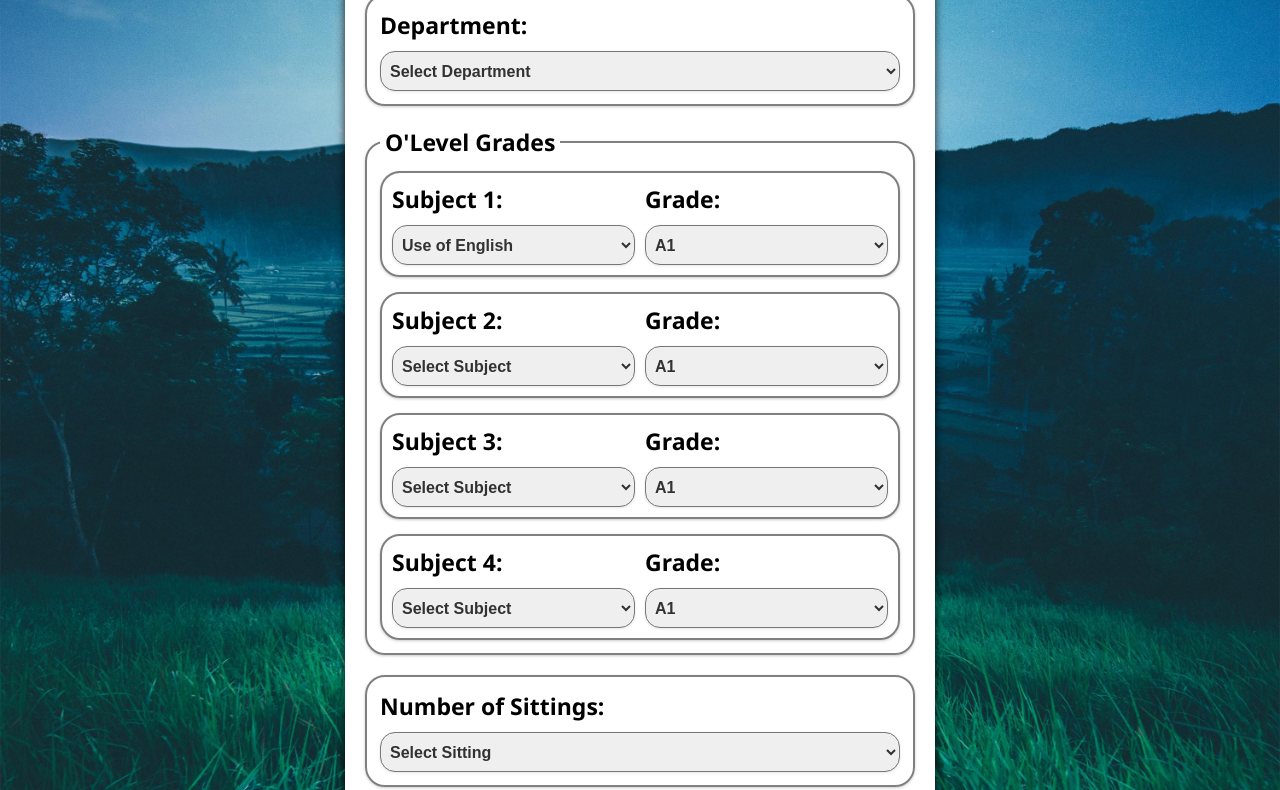
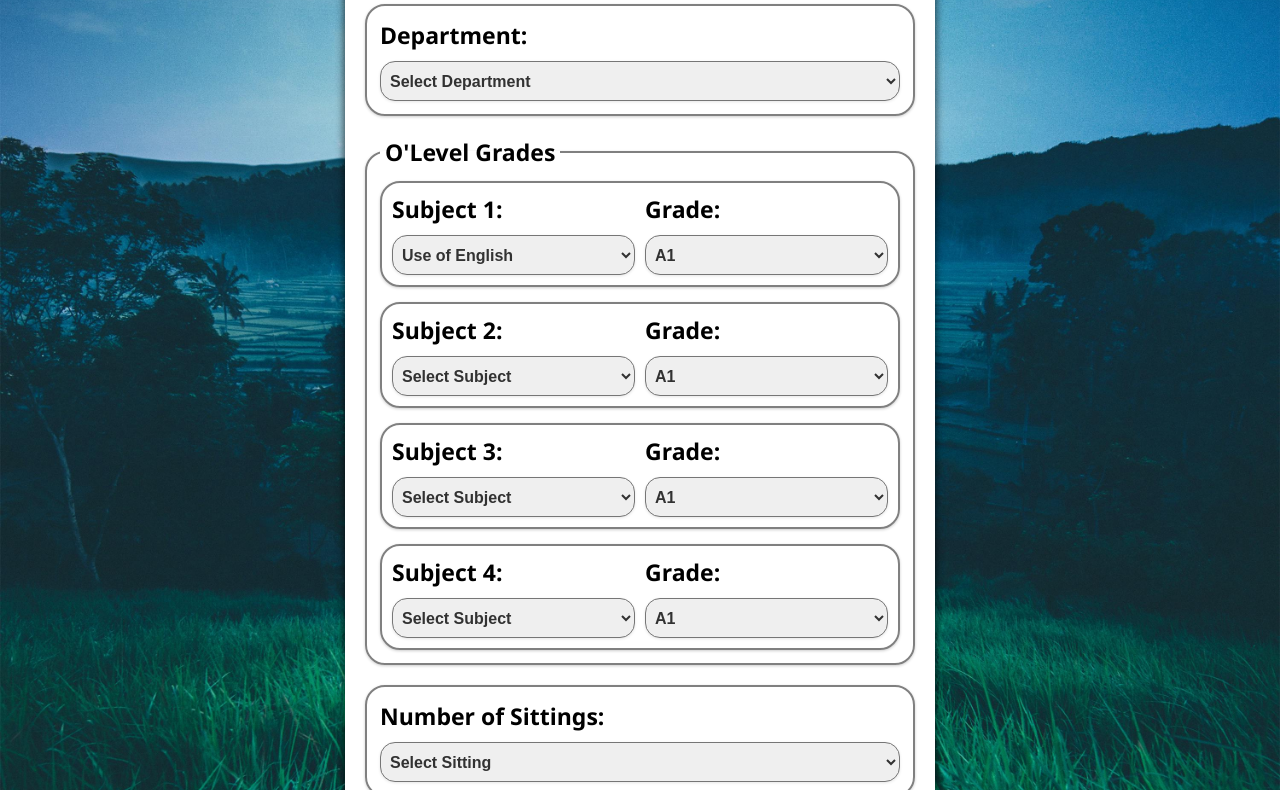
Before and after one commit to Twigstin/Screening-Calculator-App, a plain HTML site: page index.html in a window 1280 px wide. Shown: the part 334-1124 px from the top of the page. Drawn offline with Linux system fonts and the light colour scheme.

Commit message:
Update screen.css

```diff
--- a/screen.css
+++ b/screen.css
@@ -12,6 +12,9 @@ fieldset {
     font-weight: bold;
     color: black;
     box-shadow: 0 3px 10px rgba(0, 0, 0, 0.8);
+}
+main {
+    padding: 10px;
 }
 
 #heading {
```
